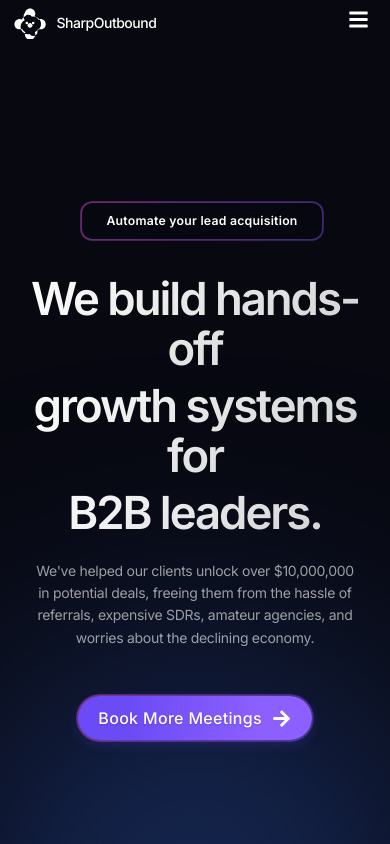
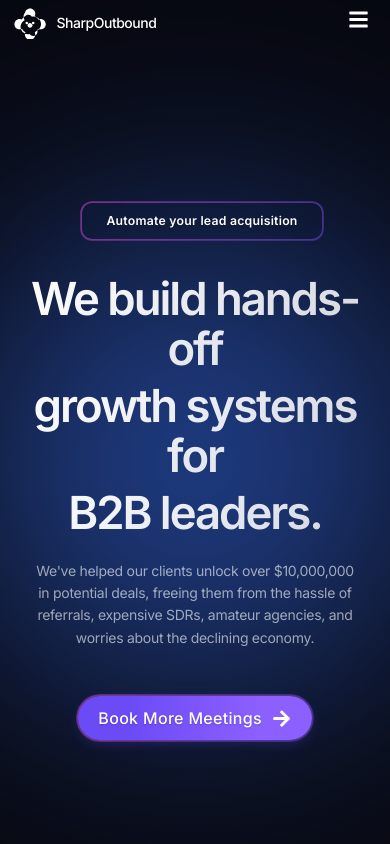
Before and after one commit to Rajje93/SharpOutbound, a React (Vite) app: page / in a window 390 px wide. Shown: the top 844 px of the page. Built offline with nearby package versions, Linux system fonts and the light colour scheme.

Commit message:
Fix: Improve mobile orb visibility and position

```diff
--- a/src/App.css
+++ b/src/App.css
@@ -297,17 +297,17 @@ p {
   .background-orbs::before {
     width: 150vw;
     height: 150vw;
-    bottom: -40%;
+    top: 20%;  /* Back to positioning from top instead of bottom */
     left: 50%;
     transform: translateX(-50%);
-    opacity: 0.4;
-    filter: blur(120px);
+    opacity: 0.6;  /* Increased opacity for more visibility */
+    filter: blur(110px);
     background: radial-gradient(
       circle at center,
       rgba(56, 115, 255, 1) 0%,
-      rgba(56, 115, 255, 0.6) 40%,
-      rgba(56, 115, 255, 0.2) 70%,
-      transparent 100%
+      rgba(56, 115, 255, 0.8) 30%,  /* Brighter middle */
+      rgba(56, 115, 255, 0.4) 60%,  /* Brighter outer */
+      transparent 85%
     );
   }
 
```
